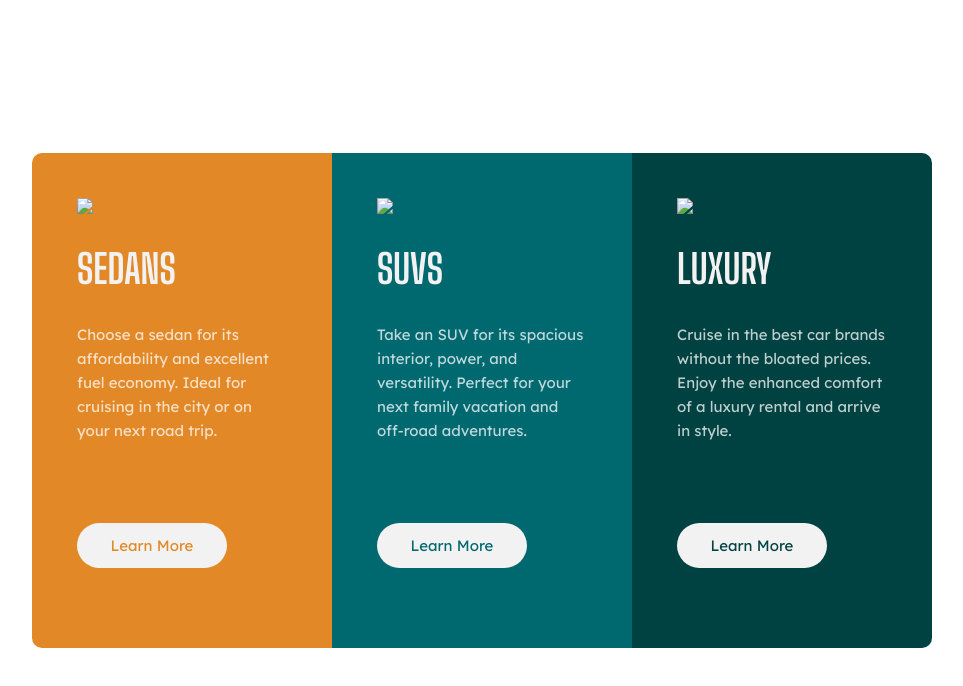
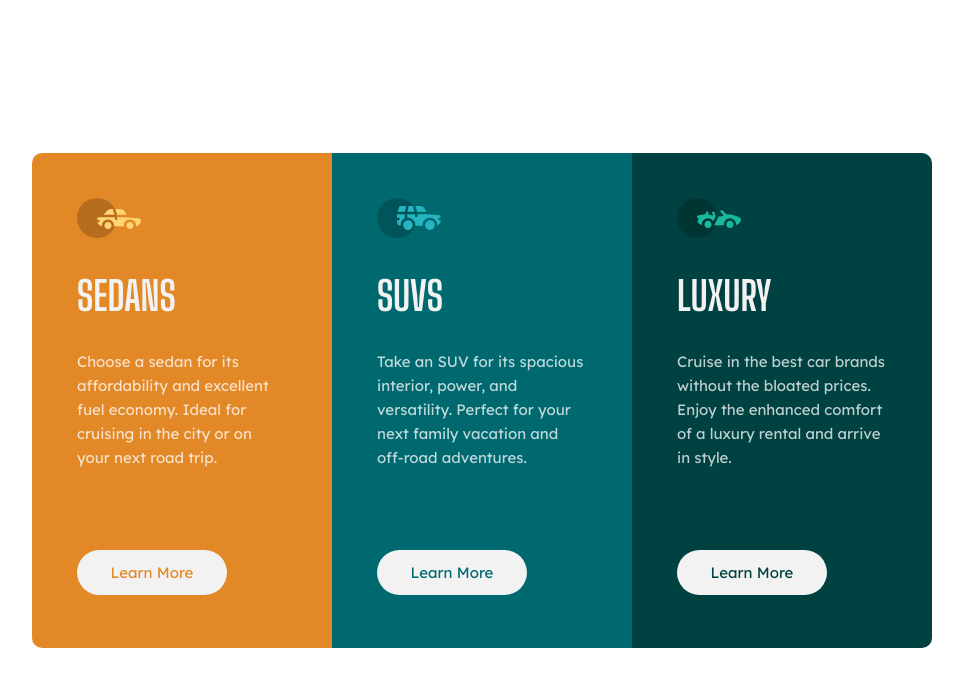
Before and after one commit to yusufgozukara/3columns, a plain HTML site: page index.html in a window 1280 px wide. Shown: the whole page, without its empty margins (158-1121 px from the left). Drawn offline with Linux system fonts and the light colour scheme; the site is published under a folder, as on GitHub Pages, so addresses that start at the root find nothing.

Commit message:
Update index.html

```diff
--- a/index.html
+++ b/index.html
@@ -4,7 +4,7 @@
   <meta charset="UTF-8">
   <meta name="viewport" content="width=device-width, initial-scale=1.0">
 
-  <link rel="icon" type="image/png" sizes="32x32" href="/images/3.JPG">
+  <link rel="icon" type="image/png" sizes="32x32" href="./images/3.JPG">
 
   <title>3-column preview card component</title>
   <link rel="stylesheet" href="style.css">
@@ -13,7 +13,7 @@
 <body>
   <div class="container">
     <div class="box sedans">
-      <img src="/images/icon-sedans.svg" alt="sedans">
+      <img src="./images/icon-sedans.svg" alt="sedans">
       <h1>Sedans</h1>
       <p>Choose a sedan for its affordability and excellent fuel economy. Ideal for cruising in the city
   or on your next road trip.</p>
@@ -21,7 +21,7 @@
     </div>
 
     <div class="box suvs">
-      <img src="/images/icon-suvs.svg" alt="suvs">
+      <img src="./images/icon-suvs.svg" alt="suvs">
       <h1>SUVs</h1>
       <p>Take an SUV for its spacious interior, power, and versatility. Perfect for your next family vacation
   and off-road adventures.</p>
@@ -29,7 +29,7 @@
     </div>
 
     <div class="box luxury">
-      <img src="/images/icon-luxury.svg" alt="luxury">
+      <img src="./images/icon-luxury.svg" alt="luxury">
       <h1>Luxury</h1>
       <p>Cruise in the best car brands without the bloated prices. Enjoy the enhanced comfort of a luxury
   rental and arrive in style.</p>
```
